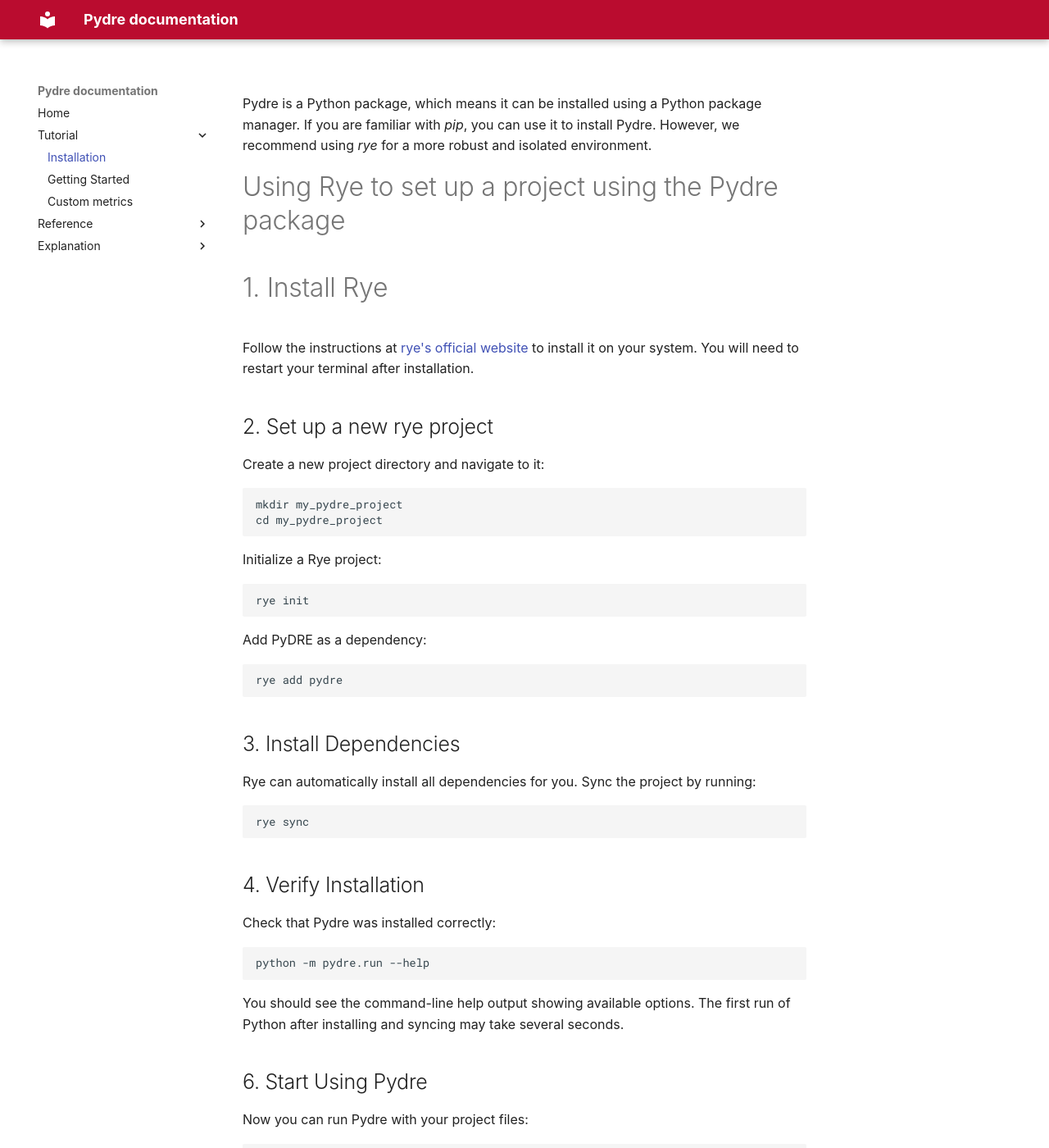
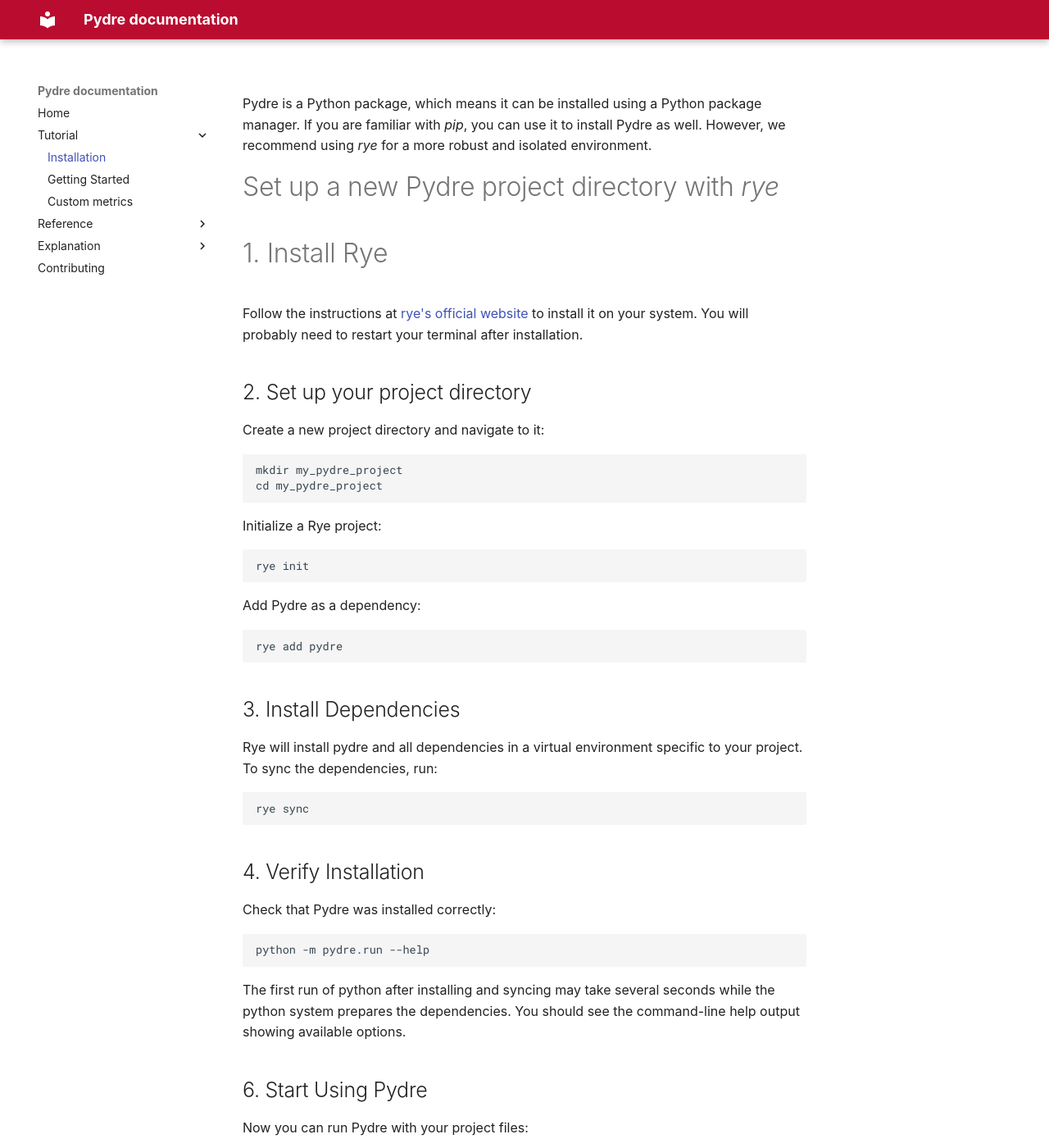
Before and after one commit to OSUDSL/pydre, an MkDocs documentation site: the page built from docs/tutorial/installation.md, in a window 1280 px wide and 1400 px high. Shown: the whole window at 82% size. Built offline with MkDocs 1.6.1 and Material for MkDocs 9.7.7, drawn with Linux system fonts in a browser that asks for light colours; some web fonts are replaced; a style sheet for code colours, icons or effects is not loaded; some of the changed text lies outside the part shown.

Commit message:
Tightened up documetation
ran reformatter on code

````diff
--- a/docs/tutorial/installation.md
+++ b/docs/tutorial/installation.md
@@ -3,15 +3,15 @@ title: "Installation Guide"
 ---
 
 
-Pydre is a Python package, which means it can be installed using a Python package manager. If you are familiar with *pip*, you can use it to install Pydre. However, we recommend using *rye* for a more robust and isolated environment.
+Pydre is a Python package, which means it can be installed using a Python package manager. If you are familiar with *pip*, you can use it to install Pydre as well. However, we recommend using *rye* for a more robust and isolated environment.
 
-# Using Rye to set up a project using the Pydre package
+# Set up a new Pydre project directory with *rye*
 
 # 1. Install Rye
 
-Follow the instructions at [rye's official website](https://rye-up.com/) to install it on your system. You will need to restart your terminal after installation.
+Follow the instructions at [rye's official website](https://rye-up.com/) to install it on your system. You will probably need to restart your terminal after installation.
 
-## 2. Set up a new rye project
+## 2. Set up your project directory
 
 Create a new project directory and navigate to it:
 
@@ -26,7 +26,7 @@ Initialize a Rye project:
 rye init
 ```
 
-Add PyDRE as a dependency:
+Add Pydre as a dependency:
 
 ```
 rye add pydre
@@ -34,7 +34,7 @@ rye add pydre
 
 ## 3. Install Dependencies
 
-Rye can automatically install all dependencies for you. Sync the project by running:
+Rye will install pydre and all dependencies in a virtual environment specific to your project. To sync the dependencies, run:
 
 ```
 rye sync
@@ -48,7 +48,7 @@ Check that Pydre was installed correctly:
 python -m pydre.run --help
 ```
 
-You should see the command-line help output showing available options. The first run of Python after installing and syncing may take several seconds.
+The first run of python after installing and syncing may take several seconds while the python system prepares the dependencies. You should see the command-line help output showing available options.
 
 ## 6. Start Using Pydre
 
@@ -62,7 +62,7 @@ python -m pydre.run -p your_project_file.toml -o results.csv
 
 If you encounter any issues:
 
-1. Check for any error messages in the terminal.
+1. Check any error messages in the terminal.
 2. Verify that your [project file](../explanation/project_files.md) is properly formatted.
 
 # Setting up a development environment
--- a/mkdocs.yml
+++ b/mkdocs.yml
@@ -46,3 +46,4 @@ nav:
     - Project files: 'explanation/project_files.md'
     - Regions of Interest: 'explanation/rois.md'
     - Developer Notes: 'explanation/developernotes.md'
+  - Contributing: 'contrib.md'
````
Also changed, not shown: docs/contrib.md (renamed from contrib.md, +15 -16 lines), docs/tutorial/custom_metrics.md (+3 -3 lines), 11 other files.
